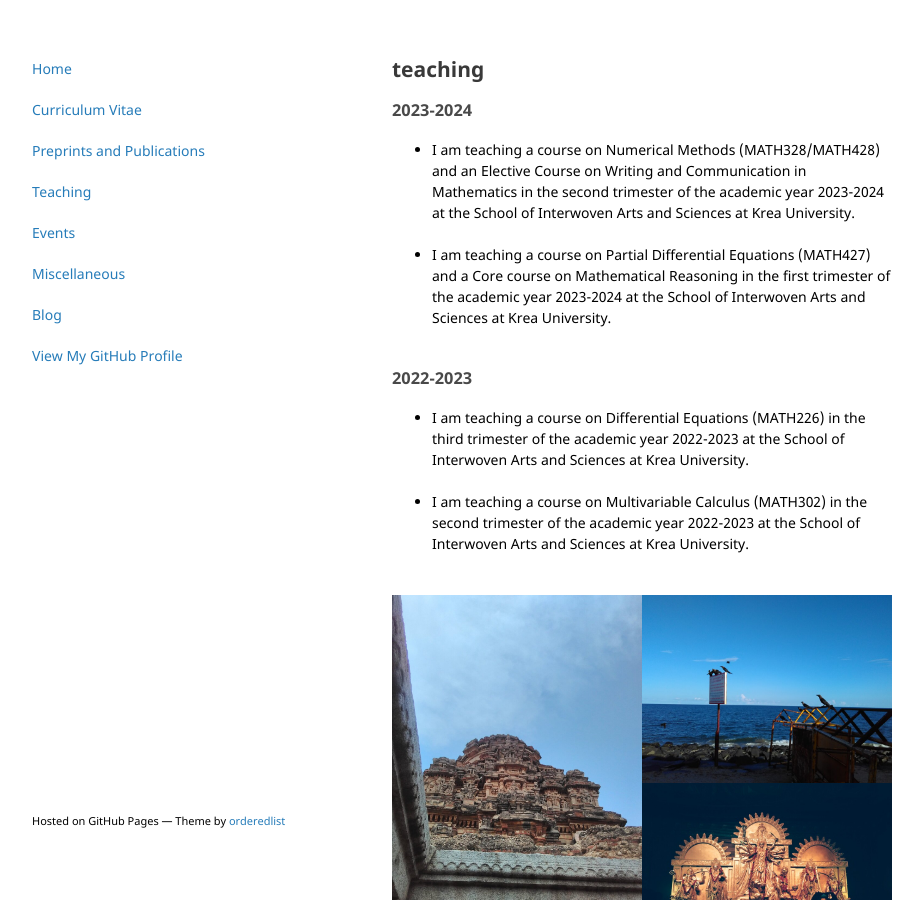
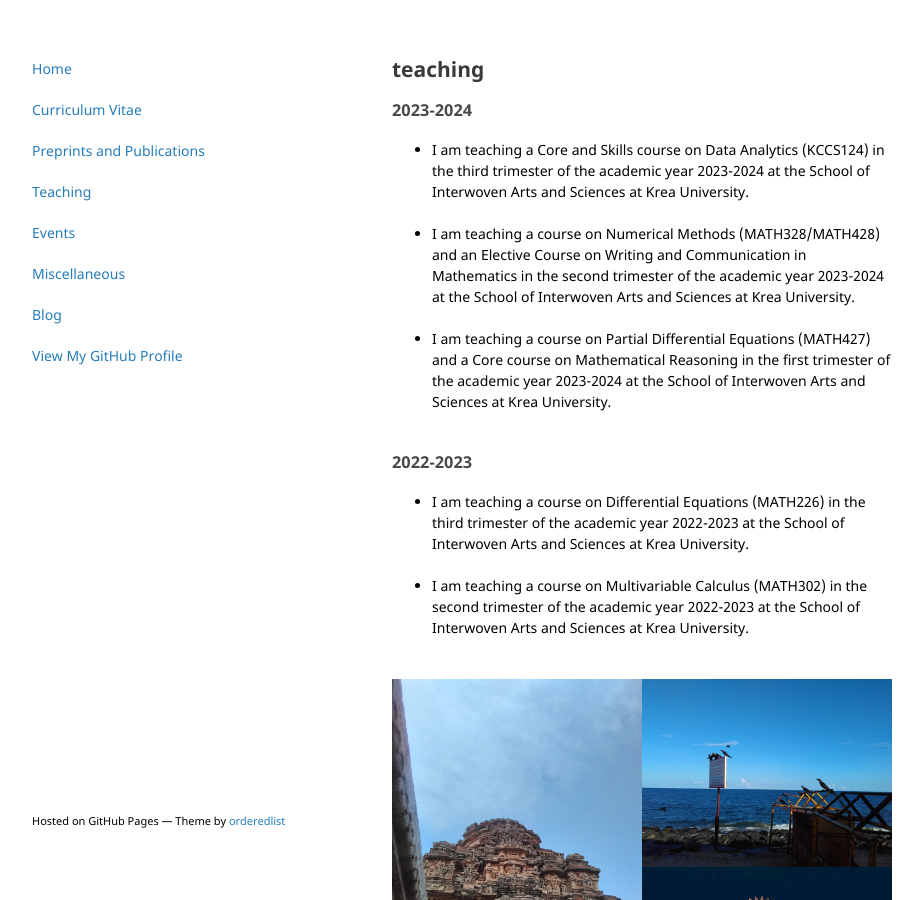
Before and after one commit to vivektewary/vivektewary.github.io, a Jekyll site: the page built from teaching.html, in a window 1280 px wide and 900 px high. Shown: the whole window, without its empty margins (178-1101 px from the left). Built offline with Jekyll 4.4.1, drawn with Linux system fonts in a browser that asks for light colours.

Commit message:
Update teaching.html

```diff
--- a/teaching.html
+++ b/teaching.html
@@ -8,6 +8,8 @@ title: Home
 
 <p>
 <ul>
+<li>I am teaching a Core and Skills course on Data Analytics (KCCS124) in the third trimester of the academic year 2023-2024 at the School of Interwoven Arts and Sciences at Krea University.</li>
+<br>
 <li>I am teaching a course on Numerical Methods (MATH328/MATH428) and an Elective Course on Writing and Communication in Mathematics in the second trimester of the academic year 2023-2024 at the School of Interwoven Arts and Sciences at Krea University.</li>
 <br>
 <li>I am teaching a course on Partial Differential Equations (MATH427) and a Core course on Mathematical Reasoning in the first trimester of the academic year 2023-2024 at the School of Interwoven Arts and Sciences at Krea University.</li>
```
